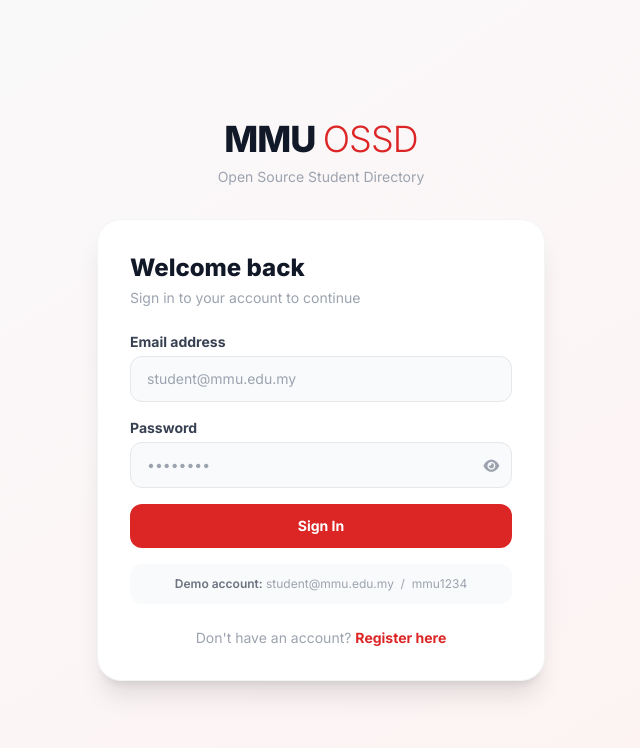
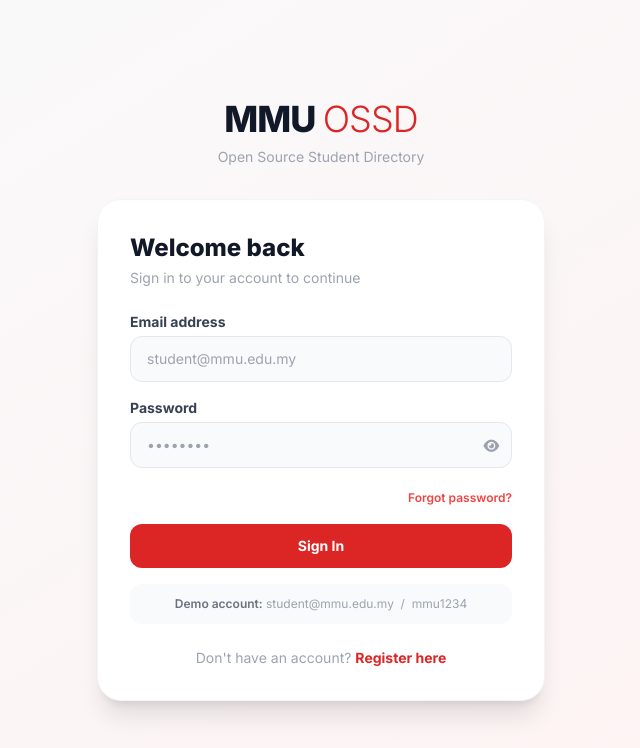
Before and after one commit to ShawnLee0917/Mini-IT-Project-MMU-OSS-Project-Directory-Team-Tinder--Group-25, a Flask app: page /login in a window 1280 px wide. Shown: the top 748 px of the page, without its empty margins (319-959 px from the left). Run offline with Flask 3, Linux system fonts and the light colour scheme; some libraries are stand-ins or nearby versions.

Commit message:
updated code

```diff
--- a/website/templates/login.html
+++ b/website/templates/login.html
@@ -64,6 +64,12 @@
                             <i class="fas fa-eye text-sm"></i>
                         </button>
                     </div>
+                </div>
+
+                <div class="text-right">
+                    <a href="/forgot-password" class="text-xs text-red-500 hover:text-red-700 font-semibold hover:underline transition">
+                        Forgot password?
+                    </a>
                 </div>
 
                 <button type="submit" id="login-btn"
```
